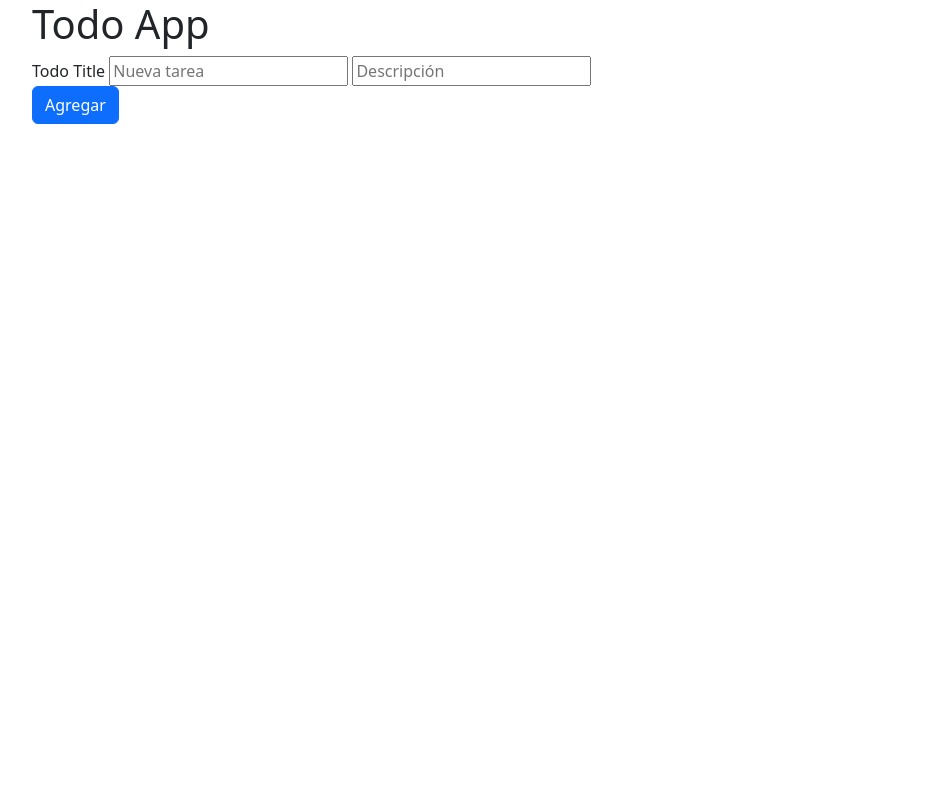
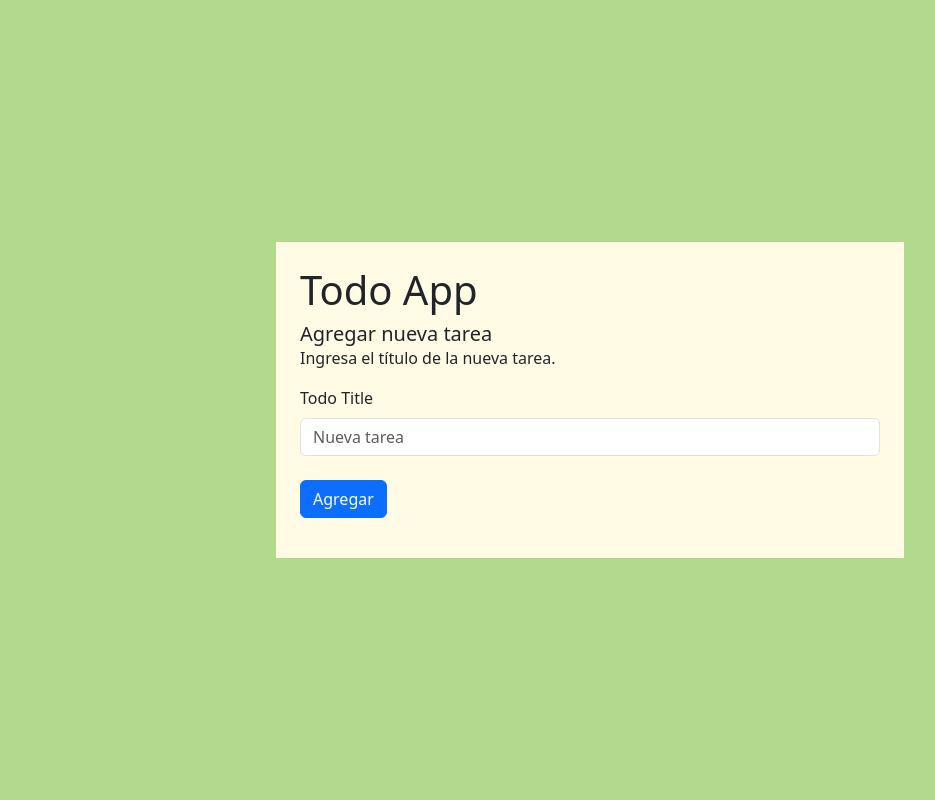
Before and after one commit to TamaraAguilar/todo-app-flask, a Flask app: page / in a window 1280 px wide. Shown: the whole page, without its empty margins (50-985 px from the left). Run offline with Flask 3, Linux system fonts and the light colour scheme; data that the repository does not hold is empty; some libraries are stand-ins or nearby versions.

Commit message:
add: agregar estilos

```diff
--- /dev/null
+++ b/static/css/style.css
@@ -0,0 +1,17 @@
+body,
+html {
+  margin: 0;
+  width: 100%;
+}
+
+html {
+  background-color: #b3da8c;
+}
+
+body {
+  background-color: #b3da8c !important;
+}
+
+.central-card {
+  background-color: #fffbe4;
+}
--- a/templates/index.html
+++ b/templates/index.html
@@ -4,6 +4,11 @@
     {% block head %}
     <meta charset="UTF-8" />
     <meta name="viewport" content="width=device-width, initial-scale=1.0" />
+
+    <link
+      rel="stylesheet"
+      href="{{ url_for('static', filename='css/style.css') }}"
+    />
 
     {% block styles %}
     <!-- Bootstrap CSS -->
@@ -14,23 +19,25 @@
   </head>
   <body>
     {% block content %}
-    <div class="container">
+    <div
+      class="container-fluid vh-100 d-flex align-items-center justify-content-center"
+    >
+      <div class="row w-100 justify-content-center">
+        <div class="col-12 col-md-8 col-lg-6 central-card p-4">
           <h1>Todo App</h1>
+
+          <h5 class="card-title">Agregar nueva tarea</h5>
+          <p class="card-text">Ingresa el título de la nueva tarea.</p>
 
           <form action="/add" method="POST">
             <div>
-          <label for="title">Todo Title</label>
+              <label for="title" class="form-label">Todo Title</label>
               <input
+                class="form-control"
                 type="text"
                 id="title"
                 name="title"
                 placeholder="Nueva tarea"
-          />
-          <input
-            type="text"
-            id="description"
-            name="description"
-            placeholder="Descripción"
               />
               <br />
               <button type="submit" class="btn btn-primary">Agregar</button>
@@ -48,6 +55,8 @@
             {% endfor %}
           </ul>
         </div>
+      </div>
+    </div>
 
     {% endblock %} {% block scripts %}
     <!-- Optional JavaScript -->
```
Lines whose indentation alone changed are shown as unchanged.
